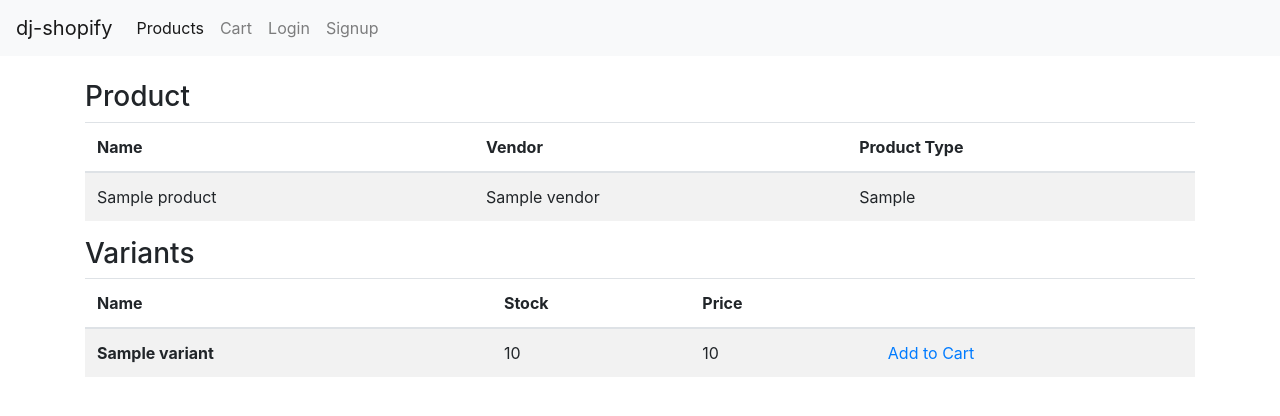
After one commit to nishanthc/dj-shopify, a Django app: template templates/product.html in a window 1280 px wide. The commit adds this page. Shown: the top 416 px of the page. Run offline with Django 3.2, Linux system fonts and the light colour scheme; the template is opened without the code that fills it: most values are stand-ins (such as "Sample title", 1, 10 or a date in 2020); parts of the project's set-up code (start-up, migrations or seed data) failed here and were passed over; some libraries are stand-ins or nearby versions.

Commit message:
Added variants to product page

```diff
--- a/djshopify/urls.py
+++ b/djshopify/urls.py
@@ -14,13 +14,14 @@ Including another URLconf
     2. Add a URL to urlpatterns:  path('blog/', include('blog.urls'))
 """
 from django.contrib import admin
-from django.urls import path, include
+from django.urls import path, include, re_path
 
-from shop.views import ProductListingView, CartView
+from shop.views import ProductListingView, CartView, ProductDetailView
 
 urlpatterns = [
     path('', ProductListingView.as_view()),
     path('cart/', CartView.as_view()),
+    re_path(r'^product/(?P<pk>\d+)$', ProductDetailView.as_view(), name='product-detail'),
     path('admin/', admin.site.urls),
     path('accounts/', include('accounts.urls')),
     path('accounts/', include('django.contrib.auth.urls')),
--- /dev/null
+++ b/templates/product.html
@@ -0,0 +1,49 @@
+{% extends 'base.html' %}
+{% block content %}
+    <br>
+    <h3>Product</h3>
+     <table class="table table-striped">
+        <thead>
+        <tr>
+            <th scope="col">Name</th>
+            <th scope="col">Vendor</th>
+            <th scope="col">Product Type</th>
+        </tr>
+        </thead>
+        <tbody>
+
+            <tr>
+                <td>{{ product.title }}</td>
+                <td>{{ product.vendor }}</td>
+                <td>{{ product.product_type }}</td>
+            </tr>
+
+
+        </tbody>
+    </table>
+
+    <h3>Variants</h3>
+     <table class="table table-striped">
+        <thead>
+        <tr>
+            <th scope="col">Name</th>
+            <th scope="col">Stock</th>
+            <th scope="col">Price</th>
+            <th scope="col"></th>
+        </tr>
+        </thead>
+        <tbody>
+        {% for variant in variants %}
+            <tr>
+                <th scope="row">{{ variant.title }}</th>
+                <td>{{ variant.inventory_quantity }}</td>
+                <td>{{ variant.price }}</td>
+                <td><a href="/add_to_cart/{{ vairant.id }}">Add to Cart</a></td>
+            </tr>
+        {% endfor %}
+
+
+        </tbody>
+    </table>
+
+{% endblock %}
```
Also changed, not shown: shop/views.py (+13 -1 lines), templates/shopify/product_list.html (+4 -4 lines).
